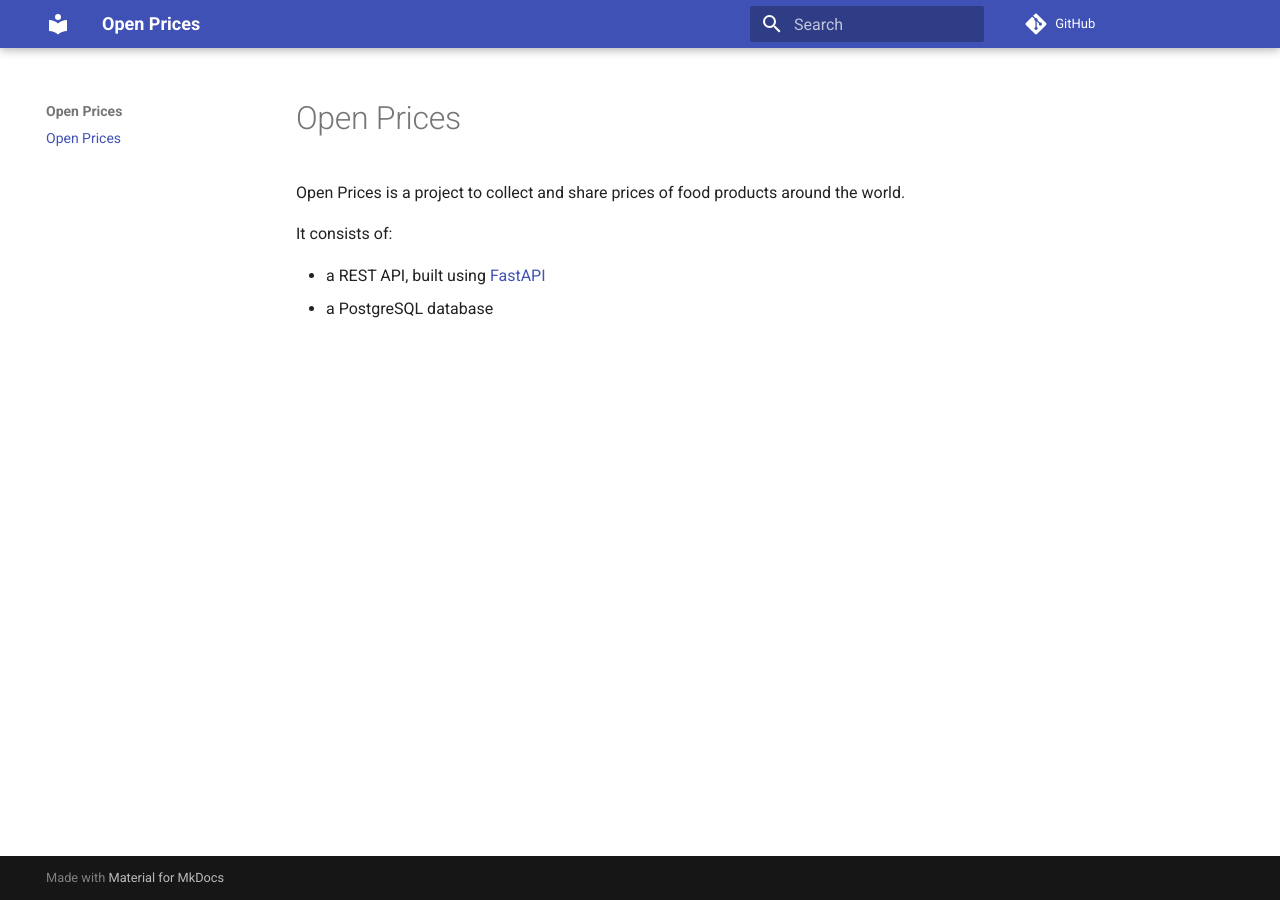
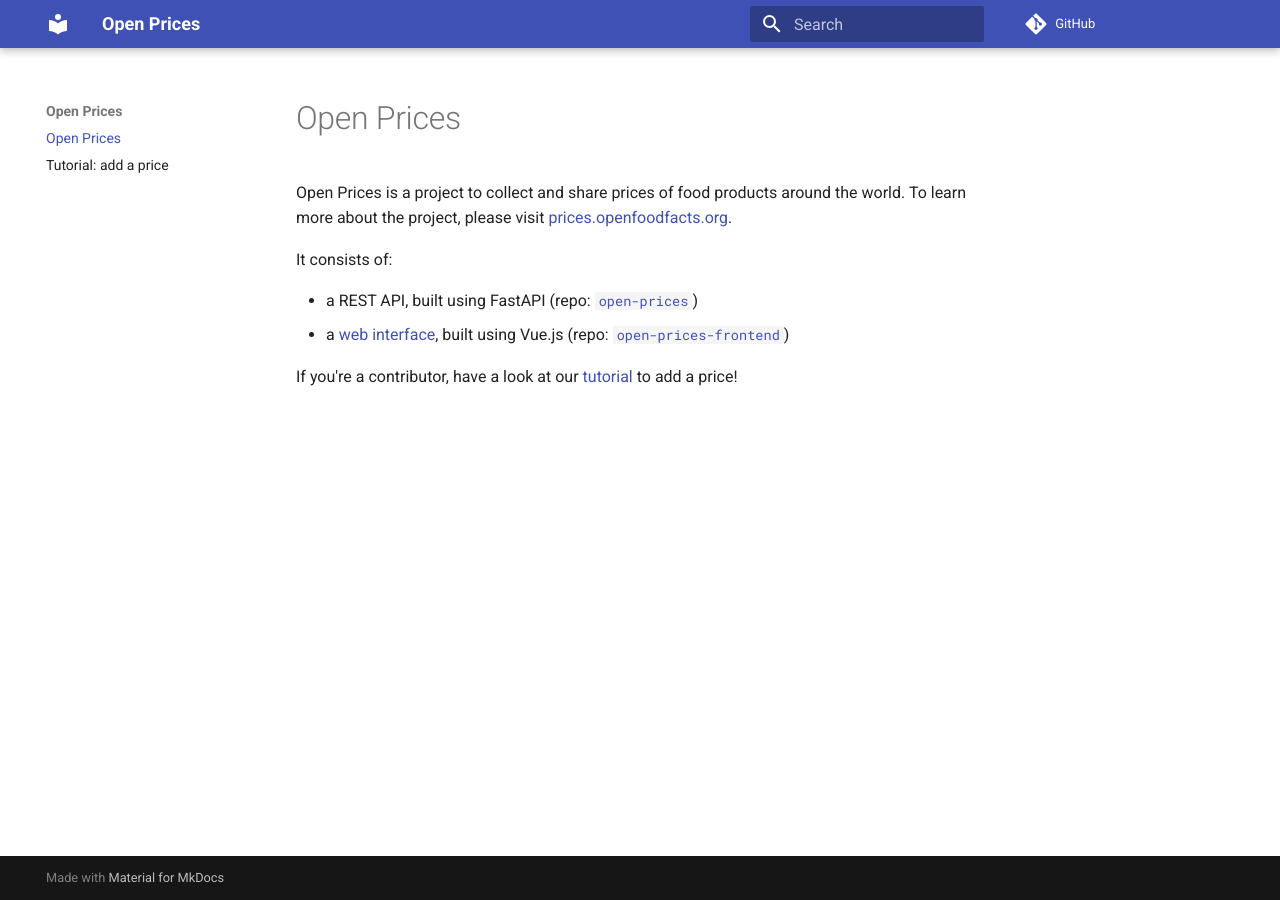
Before and after one commit to openfoodfacts/open-prices, an MkDocs documentation site: the page built from docs/README.md, in a window 1280 px wide. Built offline with MkDocs 1.6.1 and Material for MkDocs 9.7.7, drawn with Linux system fonts in a browser that asks for light colours; comment, search, counter and statistics services are not loaded.

Commit message:
docs: add tutorial + improve main doc page

```diff
--- a/docs/README.md
+++ b/docs/README.md
@@ -1,8 +1,10 @@
 # Open Prices
 
-Open Prices is a project to collect and share prices of food products around the world.
+Open Prices is a project to collect and share prices of food products around the world. To learn more about the project, please visit [prices.openfoodfacts.org](https://prices.openfoodfacts.org/).
 
 It consists of:
 
-- a REST API, built using [FastAPI](https://fastapi.tiangolo.com/)
-- a PostgreSQL database
+- a REST API, built using FastAPI (repo: [`open-prices`](https://github.com/openfoodfacts/open-prices))
+- a [web interface](https://prices.openfoodfacts.org/app/), built using Vue.js (repo: [`open-prices-frontend`](https://github.com/openfoodfacts/open-prices-frontend))
+
+If you're a contributor, have a look at our [tutorial](add-a-price.md) to add a price!
```
Also changed, not shown: docs/add-a-price.md (added, +31 -0 lines), docs/.pages (added), docs/assets/img/proof-examples.png (added).
